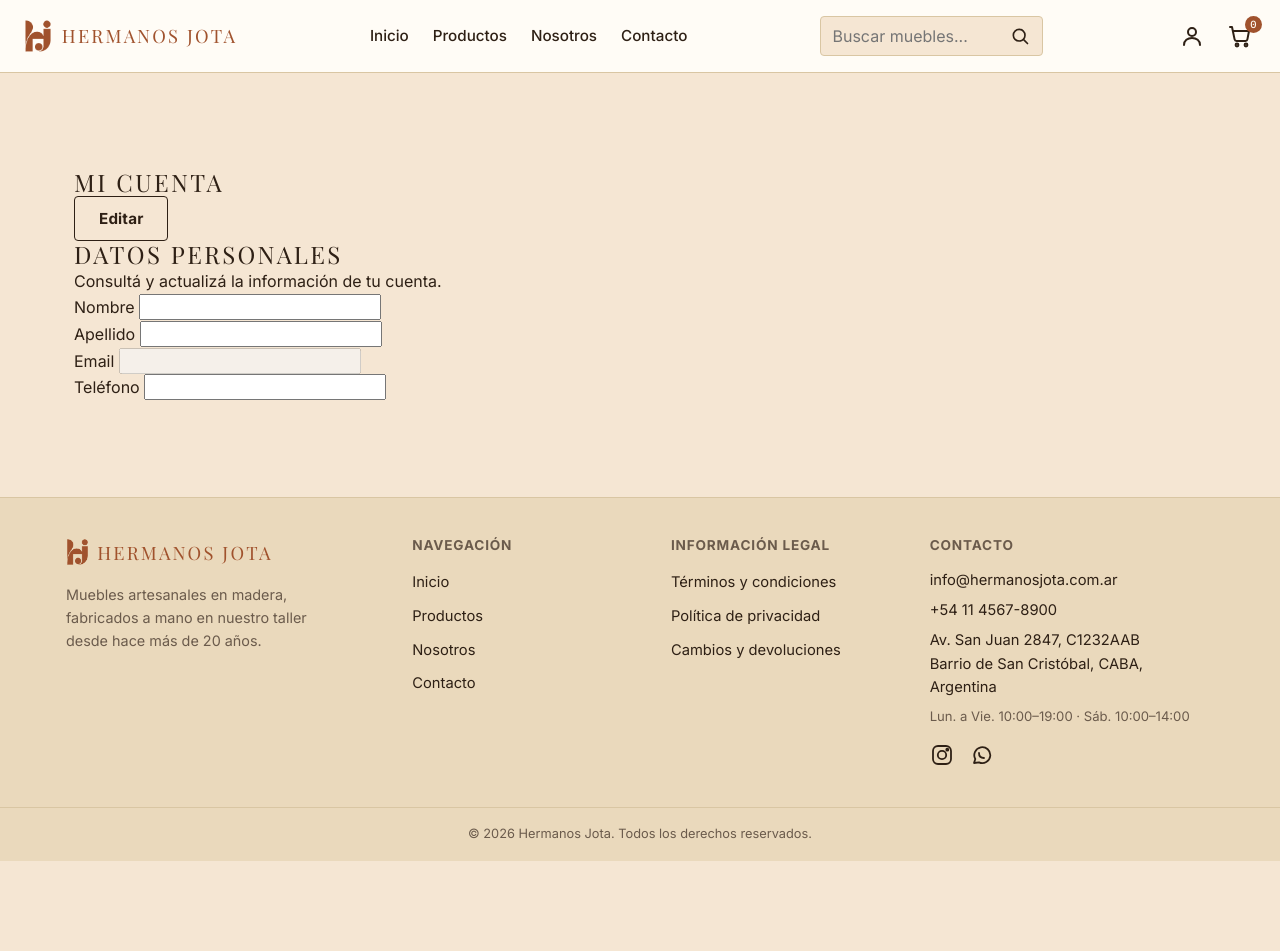
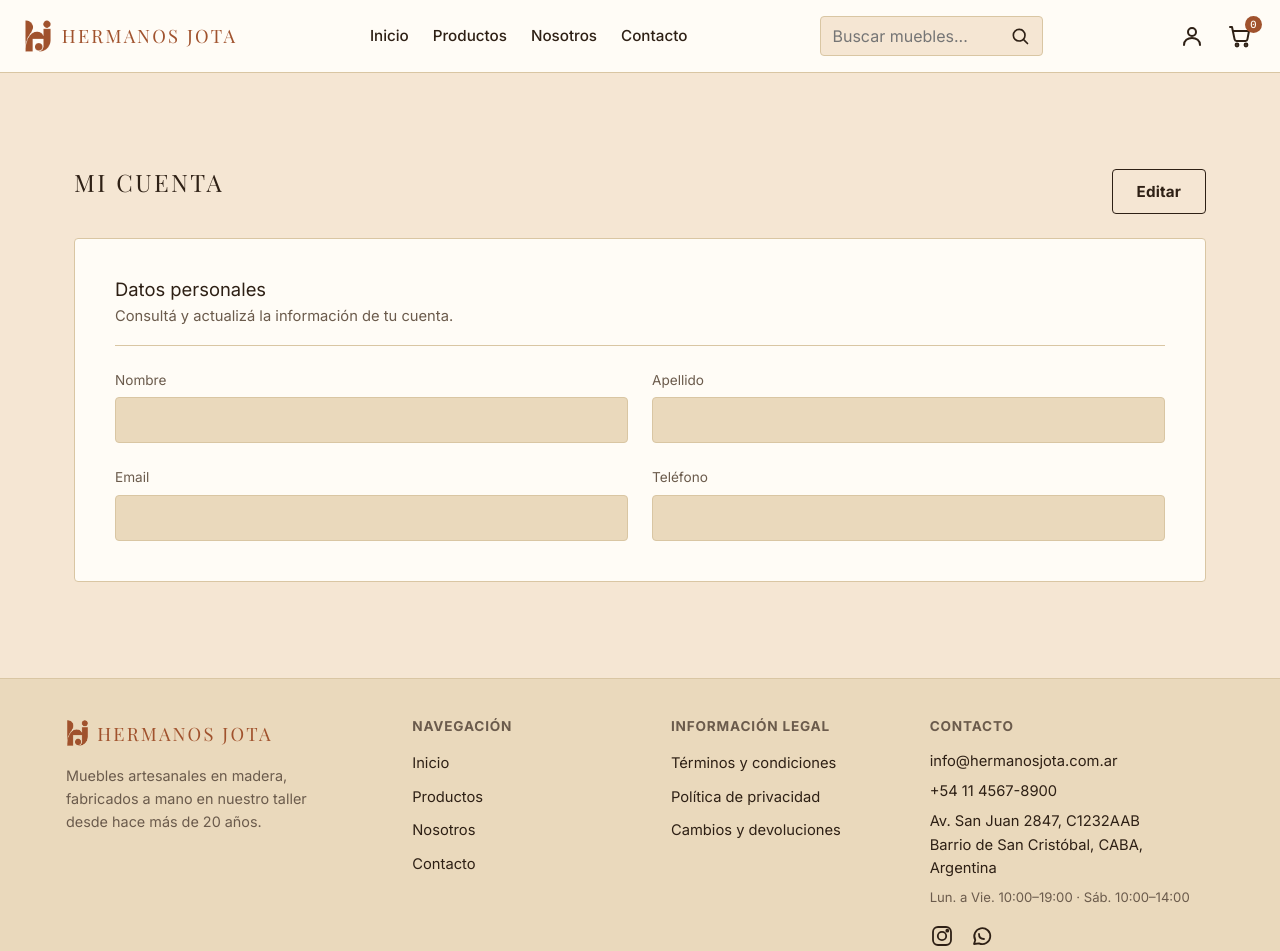
Before and after one commit to Reiraku73/ITBA-MERN-Sprint-1, a plain HTML site: page cuenta.html in a window 1280 px wide. Shown: the top 951 px of the page. Before the commit the page ends 861 px from the top, so only its background shows below. Drawn offline with nearby package versions, Linux system fonts and the light colour scheme; a script that the page names is missing.

Commit message:
Agrego estilos para la pagina cuenta

```diff
--- a/assets/CSS/styles.css
+++ b/assets/CSS/styles.css
@@ -860,6 +860,143 @@
 }
 
 /* ==========================================================================
+   Mi cuenta
+   ========================================================================== */
+
+.cuenta {
+  max-width: var(--container);
+  margin: 0 auto;
+  padding: var(--space-5) var(--space-2) var(--space-6);
+}
+
+.cuenta__encabezado {
+  display: flex;
+  align-items: flex-start;
+  justify-content: space-between;
+  gap: var(--space-3);
+  margin-bottom: var(--space-3);
+}
+
+.cuenta__encabezado .btn {
+  flex-shrink: 0;
+}
+
+.cuenta__card {
+  background: var(--color-paper);
+  border: 1px solid var(--color-line);
+  border-radius: var(--radius);
+  padding: var(--space-3);
+}
+
+.cuenta__card-header {
+  border-bottom: 1px solid var(--color-line);
+  padding-bottom: var(--space-2);
+  margin-bottom: var(--space-3);
+}
+
+.cuenta__card-header h2 {
+  font-family: var(--font-body);
+  font-size: 1.15rem;
+  letter-spacing: normal;
+  text-transform: none;
+}
+
+.cuenta__card-header p {
+  color: var(--color-ink-soft);
+  font-size: 0.92rem;
+  margin-top: 0.35rem;
+}
+
+.cuenta__form {
+  display: flex;
+  flex-direction: column;
+  gap: var(--space-3);
+}
+
+.cuenta__form-row {
+  display: flex;
+  flex-direction: column;
+  gap: var(--space-3);
+}
+
+.cuenta__field {
+  flex: 1;
+}
+
+.cuenta__field label {
+  display: block;
+  color: var(--color-ink-soft);
+  font-size: 0.85rem;
+  margin-bottom: 0.35rem;
+}
+
+.cuenta__field input {
+  width: 100%;
+  padding: 0.75rem 0.9rem;
+  border: 1px solid var(--color-line);
+  border-radius: var(--radius);
+  background: var(--color-bg);
+  color: var(--color-ink);
+  font-family: inherit;
+  font-size: 1rem;
+}
+
+.cuenta__field input[readonly] {
+  background: var(--color-bg-alt);
+}
+
+.cuenta__email-bloqueado {
+  background: var(--color-bg-alt) !important;
+  color: var(--color-ink-soft) !important;
+  cursor: not-allowed;
+}
+
+.cuenta__email-bloqueado:disabled {
+  opacity: 1;
+  cursor: not-allowed;
+}
+
+.cuenta__field input:focus {
+  outline: none;
+  border-color: var(--color-siena);
+}
+
+.cuenta__password {
+  border-top: 1px solid var(--color-line);
+  padding-top: var(--space-3);
+}
+
+.cuenta__password-header {
+  margin-bottom: var(--space-2);
+}
+
+.cuenta__password-header h2 {
+  font-family: var(--font-body);
+  font-size: 1rem;
+  letter-spacing: normal;
+  text-transform: none;
+}
+
+.cuenta__password-header p {
+  color: var(--color-ink-soft);
+  font-size: 0.85rem;
+  margin-top: 0.25rem;
+}
+
+.cuenta__acciones {
+  display: flex;
+  flex-wrap: wrap;
+  justify-content: flex-end;
+  gap: var(--space-2);
+  padding-top: var(--space-1);
+}
+
+.cuenta__acciones[hidden] {
+  display: none;
+}
+
+
+/* ==========================================================================
    Footer
    ========================================================================== */
 .site-footer {
@@ -970,6 +1107,9 @@
   .newsletter__form .btn { width: auto; margin-top: 1.55rem; }
 
   .contacto__form-row { flex-direction: row; }
+  .cuenta { padding: var(--space-6) var(--space-3); }
+  .cuenta__card { padding: var(--space-4); }
+  .cuenta__form-row { flex-direction: row; }
 }
 
 /* ---------- Desktop (≥1024px) ----------
```
